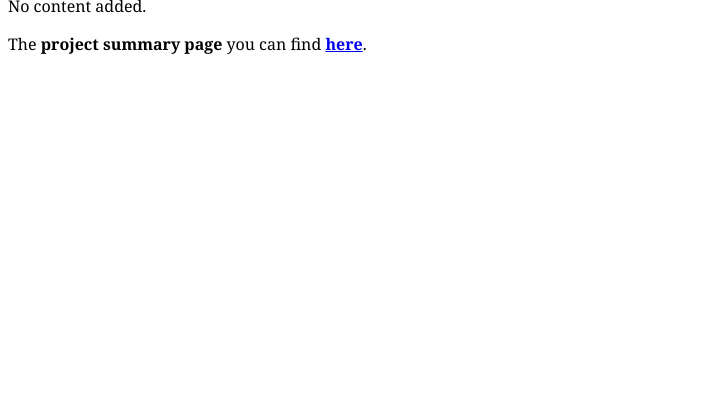
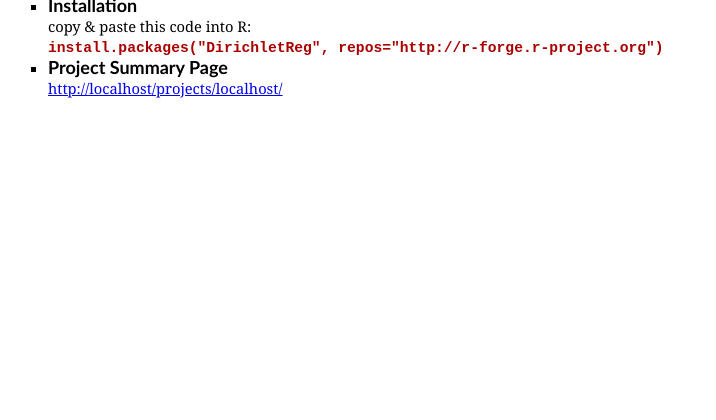
Before and after one commit to rforge/dirichletreg, a PHP site: page / in a window 1280 px wide. Shown: the part 329-749 px from the top of the page, without its empty margins (0-716 px from the left). Run offline with PHP 8.4, Linux system fonts and the light colour scheme.

Commit message:
www adapted ...
git-svn-id: svn://svn.r-forge.r-project.org/svnroot/dirichletreg@4 edb9625f-4e0d-4859-8d74-9fd3b1da38cb

```diff
--- a/www/index.php
+++ b/www/index.php
@@ -22,19 +22,32 @@
 <table border="0" width="100%" cellspacing="0" cellpadding="0">
   <tr>
     <td>
+      <h1 class="title"><code>DirichletReg</code> &mdash; Dirichlet Regression in <code>R</code></h1>
+    </td>
+    <td>
       <a href="http://r-forge.r-project.org/">
         <img src="https://r-forge.r-project.org/themes/rforge/imagesrf/logo.png" border="0" alt="R-Forge Logo" />
       </a>
     </td>
-    <td>
-      <h2 class="title"><code>DirichletReg</code> &mdash; Dirichlet Regression in <code>R</code></h2>
-    </td>
   </tr>
 </table>
 
-<p> No content added. </p>
-
-<p> The <strong>project summary page</strong> you can find <a href="http://<?php echo $domain; ?>/projects/<?php echo $group_name; ?>/"><strong>here</strong></a>. </p>
+<ul class="mainList">
+  <li>
+    <strong class="listheader">Installation</strong>
+    <br />
+    copy &amp; paste this code into R:
+    <br />
+    <code>install.packages("DirichletReg", repos="http://r-forge.r-project.org")</code>
+  </li>
+  <li>
+    <strong class="listheader">Project Summary Page</strong>
+    <br />
+    <a href="http://<?php echo $domain; ?>/projects/<?php echo $group_name; ?>/">
+      http://<?php echo $domain; ?>/projects/<?php echo $group_name; ?>/
+    </a>
+  </li>
+</ul>
 
 </body>
 </html>
--- a/www/style.css
+++ b/www/style.css
@@ -1,7 +1,7 @@
 body
 {
-  font-family: Georgia, Cambria, 'Times New Roman' , Times, serif;
-  font-size: 12pt;
+  font-family: Cambria, Georgia, 'Times New Roman', Times, serif;
+  font-size: 11pt;
   font-weight: normal;
   font-style: normal;
   font-variant: normal;
@@ -10,7 +10,7 @@ body
   text-decoration: none;
 }
 
-h2.title
+h1.title
 {
   font-family: Calibri, Verdana, Arial, Helvetica, sans-serif;
   font-size: x-large;
@@ -19,9 +19,25 @@ h2.title
 
 code
 {
-  font-size: inherit;
-  font-family: 'Courier New' , Courier, monospace;
+  font-family: 'Courier New', Courier, monospace;
   text-decoration: none;
   font-weight: bold;
   color: #AA0000;
 }
+
+h1.title code
+{
+  font-size: inherit;
+}
+
+ul.mainList
+{
+  list-style-type: square;
+}
+
+strong.listheader
+{
+  font-family: Calibri, Verdana, Arial, Helvetica, sans-serif;
+  font-size: large;
+  font-weight: bold;
+}
```
